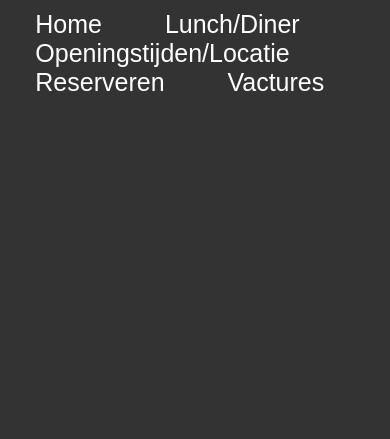
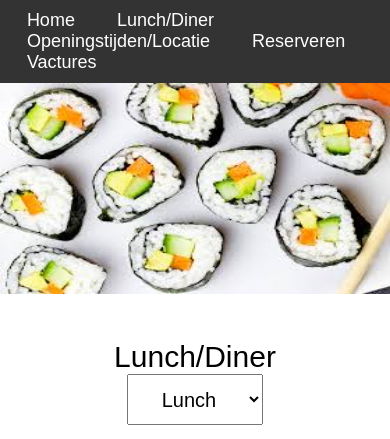
Before and after one commit to JasonVeltman/project-DIVDESH, a PHP site: page /reserveren.php in a window 390 px wide. Shown: the top 439 px of the page. Run offline with PHP 8.4, Linux system fonts and the light colour scheme.

Commit message:
laatste fix

```diff
--- a/css/style.css
+++ b/css/style.css
@@ -6,6 +6,8 @@
 body {
     background-color: #fff;
     font-family: Arial, sans-serif;
+    width: 100%;
+    height: 100%;
 }
 
 header {
@@ -14,19 +16,25 @@
     width: 100%;
 }
 
+main {
+    display: flex;
+    flex-direction: column;
+}
+
+nav {
+    display: flex;
+    justify-content: space-between;
+    align-items: center;
+}
+
 nav a {
     padding: 3vh;
     margin-right: 2vw;
-    margin-top: 10vh;
     color: #fff;
     text-decoration: none;
     font-size: 25px;
-    float: right;
 }
 
-nav{
-    display: flex;
-}
 nav a:hover {
     color: #000;
 }
@@ -178,13 +186,15 @@
     .begin_img {
         height: 25vh;
     }
-header{
-    height: 50vh;
-}
+    nav a {
+        font-size: 18px;
+        padding: 2vh;
+        margin-right: 1vw;
+    }
 
-nav a {
-    float: none;
-}
+    nav img {
+        height: 15vh;
+    }
 
 .options{
     height: 6vh;
@@ -203,15 +213,11 @@
     }
 
     nav a {
-        color: #fff;
-        text-decoration: none;
         padding: 0px;
         margin: 0px;
         display: flex;
         flex-direction: column;
-        align-items: right;
-        float: none;
-
+        align-items: flex-start;
     }
 
     nav img {
--- a/index.php
+++ b/index.php
@@ -4,8 +4,7 @@
 <head>
     <meta charset="UTF-8">
     <meta name="viewport" content="width=device-width, initial-scale=1.0">
-    <meta name="description"
-        content="Umami Sushi - De beste sushi in Leiden. Geniet van onze heerlijke gerechten en reserveer vandaag nog!">
+    <meta name="description" content="Umami Sushi - De beste sushi in Leiden. Geniet van onze heerlijke gerechten en reserveer vandaag nog!">
     <meta name="keywords" content="Umami Sushi, sushi, restaurant, Leiden, reserveren, Japanse gerechten">
     <meta name="author" content="Jason Veltman">
     <title>Umami Sushi</title>
--- a/reserveren.php
+++ b/reserveren.php
@@ -3,8 +3,8 @@
 
 <head>
     <meta charset="UTF-8">
-    <meta name="description" content="">
-    <meta name="keywords" content="">
+    <meta name="description" content="Umami Sushi - De beste sushi in Leiden. Geniet van onze heerlijke gerechten en reserveer vandaag nog!">
+    <meta name="keywords" content="Umami Sushi, sushi, restaurant, Leiden, reserveren, Japanse gerechten">
     <meta name="author" content="Jason Veltman">
     <meta name="viewport" content="width=device-width, initial-scale=1.0">
     <title>Home</title>
@@ -17,7 +17,7 @@
     <main>
 
         <section class="main-img">
-            <img src="img/home_sushi.png" alt="Sushi Image" class="begin_img">
+            <img src="img/Reserveren.png" alt="Sushi Image" class="begin_img">
         </section>
         <form class="content">
             <label for="L/D">Lunch/Diner</label><br>
```
Also changed, not shown: img/Reserveren.png (added).
